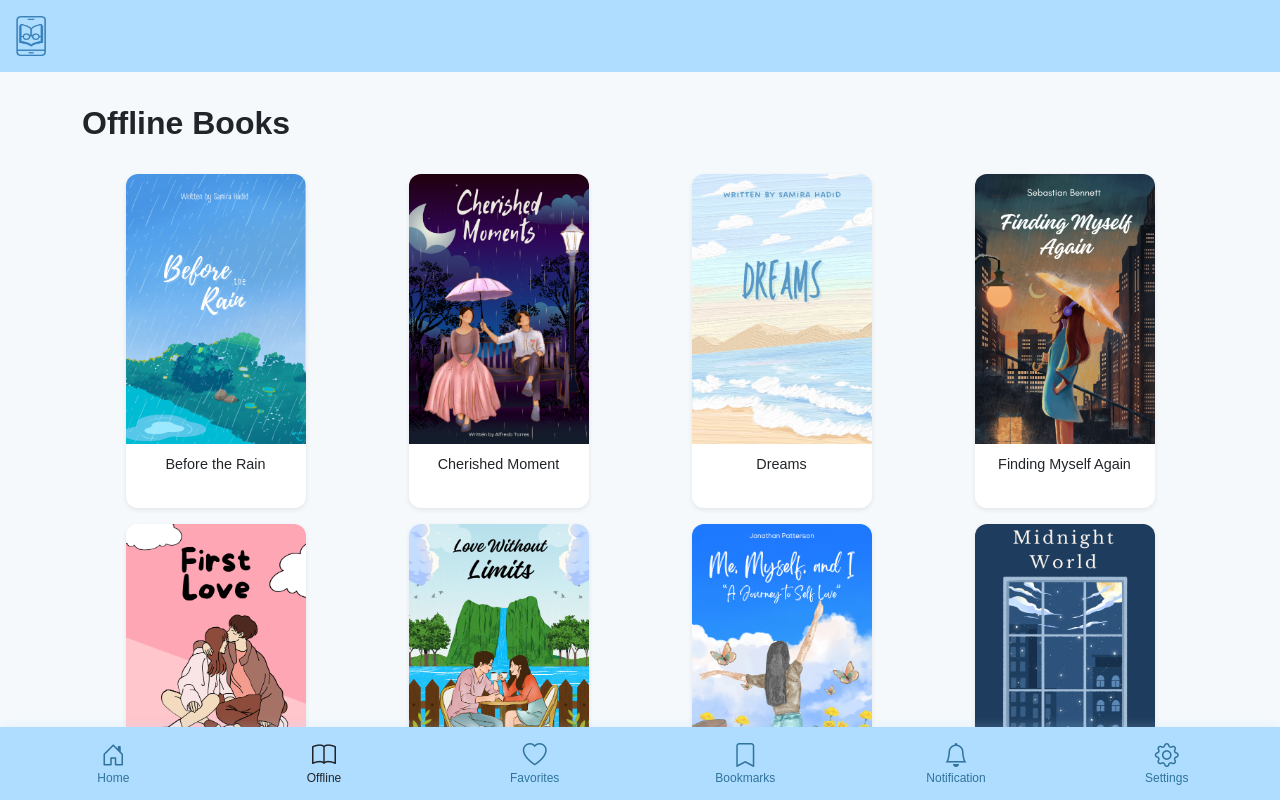
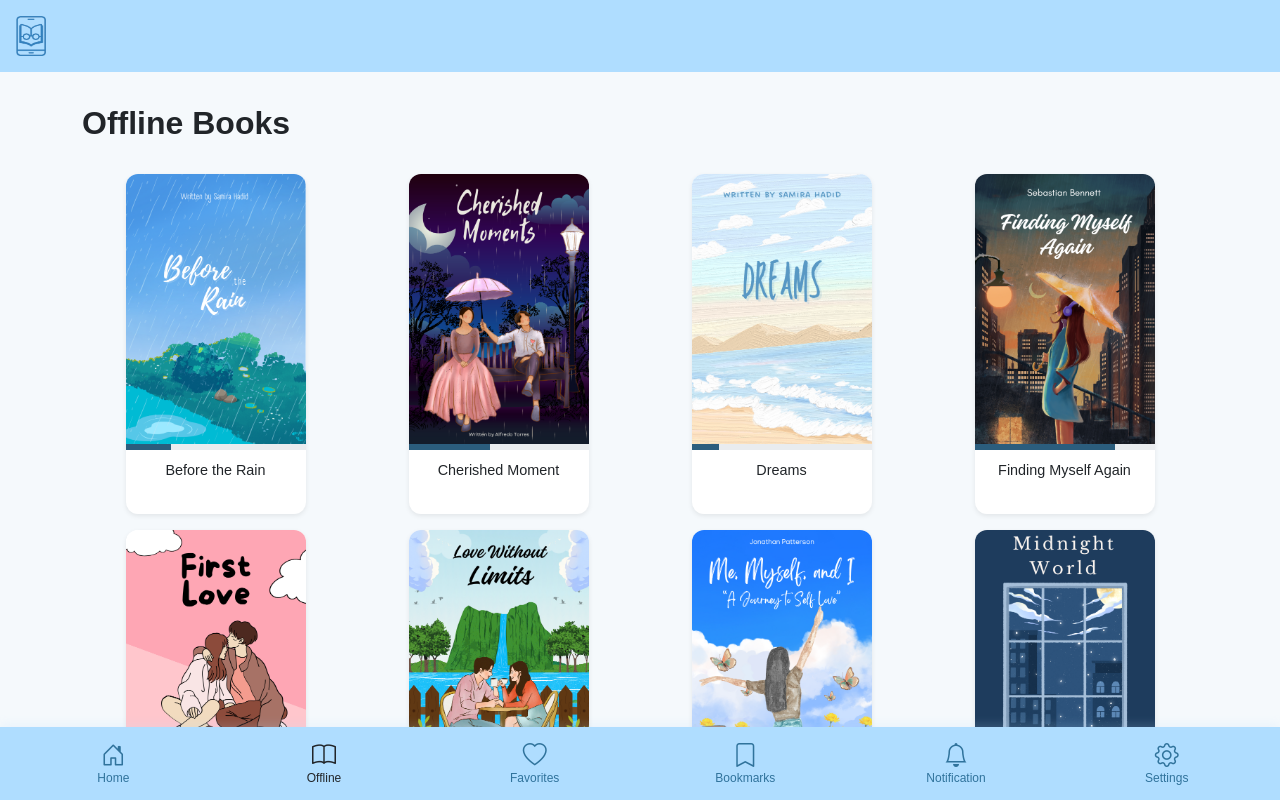
Before and after one commit to nicoleannechua/bookslibrary, a Vue app: page /offline in a window 1280 px wide. Built offline with nearby package versions, Linux system fonts and the light colour scheme.

Commit message:
feat: finished initial look of offline view

```diff
--- a/src/assets/styles.css
+++ b/src/assets/styles.css
@@ -192,13 +192,13 @@ a {
 
 /*Progress Bar Adjustments*/
 .progress {
-  height: 4px !important; /* Make progress bar thinner, default is 16px */
+  height: 6px !important; /* Make progress bar thinner, default is 16px */
   margin: 0;
   border-radius: 0;
 }
 
 .progress-bar {
-  background-color: #2b5d7d; /* Match your theme color */
+  background-color: #2b5d7d;
 }
 
 /*Styling for Categories*/
--- a/src/views/OfflineView.vue
+++ b/src/views/OfflineView.vue
@@ -38,6 +38,16 @@ import paperHeart from '@/assets/image/paperHeart.png'
               <div class="book-cover-container">
                 <img :src="beforeTheRain" class="card-img-top" alt="Before the Rain" />
               </div>
+              <div
+                class="progress"
+                role="progressbar"
+                aria-label="Basic example"
+                aria-valuenow="25"
+                aria-valuemin="0"
+                aria-valuemax="100"
+              >
+                <div class="progress-bar" style="width: 25%"></div>
+              </div>
               <div class="card-body">
                 <h5 class="card-title">Before the Rain</h5>
               </div>
@@ -49,6 +59,16 @@ import paperHeart from '@/assets/image/paperHeart.png'
             <div class="card">
               <div class="book-cover-container">
                 <img :src="cherishedMoment" class="card-img-top" alt="Cherished Moment" />
+              </div>
+              <div
+                class="progress"
+                role="progressbar"
+                aria-label="Basic example"
+                aria-valuenow="45"
+                aria-valuemin="0"
+                aria-valuemax="100"
+              >
+                <div class="progress-bar" style="width: 45%"></div>
               </div>
               <div class="card-body">
                 <h5 class="card-title">Cherished Moment</h5>
@@ -62,6 +82,16 @@ import paperHeart from '@/assets/image/paperHeart.png'
               <div class="book-cover-container">
                 <img :src="dreams" class="card-img-top" alt="Dreams" />
               </div>
+              <div
+                class="progress"
+                role="progressbar"
+                aria-label="Basic example"
+                aria-valuenow="15"
+                aria-valuemin="0"
+                aria-valuemax="100"
+              >
+                <div class="progress-bar" style="width: 15%"></div>
+              </div>
               <div class="card-body">
                 <h5 class="card-title">Dreams</h5>
               </div>
@@ -73,6 +103,16 @@ import paperHeart from '@/assets/image/paperHeart.png'
             <div class="card">
               <div class="book-cover-container">
                 <img :src="findingMyselfAgain" class="card-img-top" alt="Finding Myself Again" />
+              </div>
+              <div
+                class="progress"
+                role="progressbar"
+                aria-label="Basic example"
+                aria-valuenow="78"
+                aria-valuemin="0"
+                aria-valuemax="100"
+              >
+                <div class="progress-bar" style="width: 78%"></div>
               </div>
               <div class="card-body">
                 <h5 class="card-title">Finding Myself Again</h5>
@@ -86,6 +126,16 @@ import paperHeart from '@/assets/image/paperHeart.png'
               <div class="book-cover-container">
                 <img :src="firstLove" class="card-img-top" alt="First Love" />
               </div>
+              <div
+                class="progress"
+                role="progressbar"
+                aria-label="Basic example"
+                aria-valuenow="10"
+                aria-valuemin="0"
+                aria-valuemax="100"
+              >
+                <div class="progress-bar" style="width: 10%"></div>
+              </div>
               <div class="card-body">
                 <h5 class="card-title">First Love</h5>
               </div>
@@ -97,6 +147,16 @@ import paperHeart from '@/assets/image/paperHeart.png'
             <div class="card">
               <div class="book-cover-container">
                 <img :src="loveWithoutLimits" class="card-img-top" alt="Love Without Limits" />
+              </div>
+              <div
+                class="progress"
+                role="progressbar"
+                aria-label="Basic example"
+                aria-valuenow="100"
+                aria-valuemin="0"
+                aria-valuemax="100"
+              >
+                <div class="progress-bar" style="width: 100%"></div>
               </div>
               <div class="card-body">
                 <h5 class="card-title">Love Without Limits</h5>
@@ -144,7 +204,11 @@ import paperHeart from '@/assets/image/paperHeart.png'
           <div class="col">
             <div class="card">
               <div class="book-cover-container">
-                <img :src="onThatDayWhenIMetYou" class="card-img-top" alt="On That Day When I Met You" />
+                <img
+                  :src="onThatDayWhenIMetYou"
+                  class="card-img-top"
+                  alt="On That Day When I Met You"
+                />
               </div>
               <div class="card-body">
                 <h5 class="card-title">On That Day When I Met You</h5>
@@ -190,7 +254,10 @@ import paperHeart from '@/assets/image/paperHeart.png'
             <i class="bi bi-house-door"></i>
             <span class="nav-label">Home</span>
           </RouterLink>
-          <RouterLink to="/offline" class="nav-item col text-Author Name text-decoration-none active">
+          <RouterLink
+            to="/offline"
+            class="nav-item col text-Author Name text-decoration-none active"
+          >
             <i class="bi bi-book"></i>
             <span class="nav-label">Offline</span>
           </RouterLink>
@@ -241,7 +308,6 @@ import paperHeart from '@/assets/image/paperHeart.png'
 
 .card:hover {
   box-shadow: 0 5px 15px rgba(0, 0, 0, 0.1);
-
 }
 
 @media (max-width: 768px) {
```
